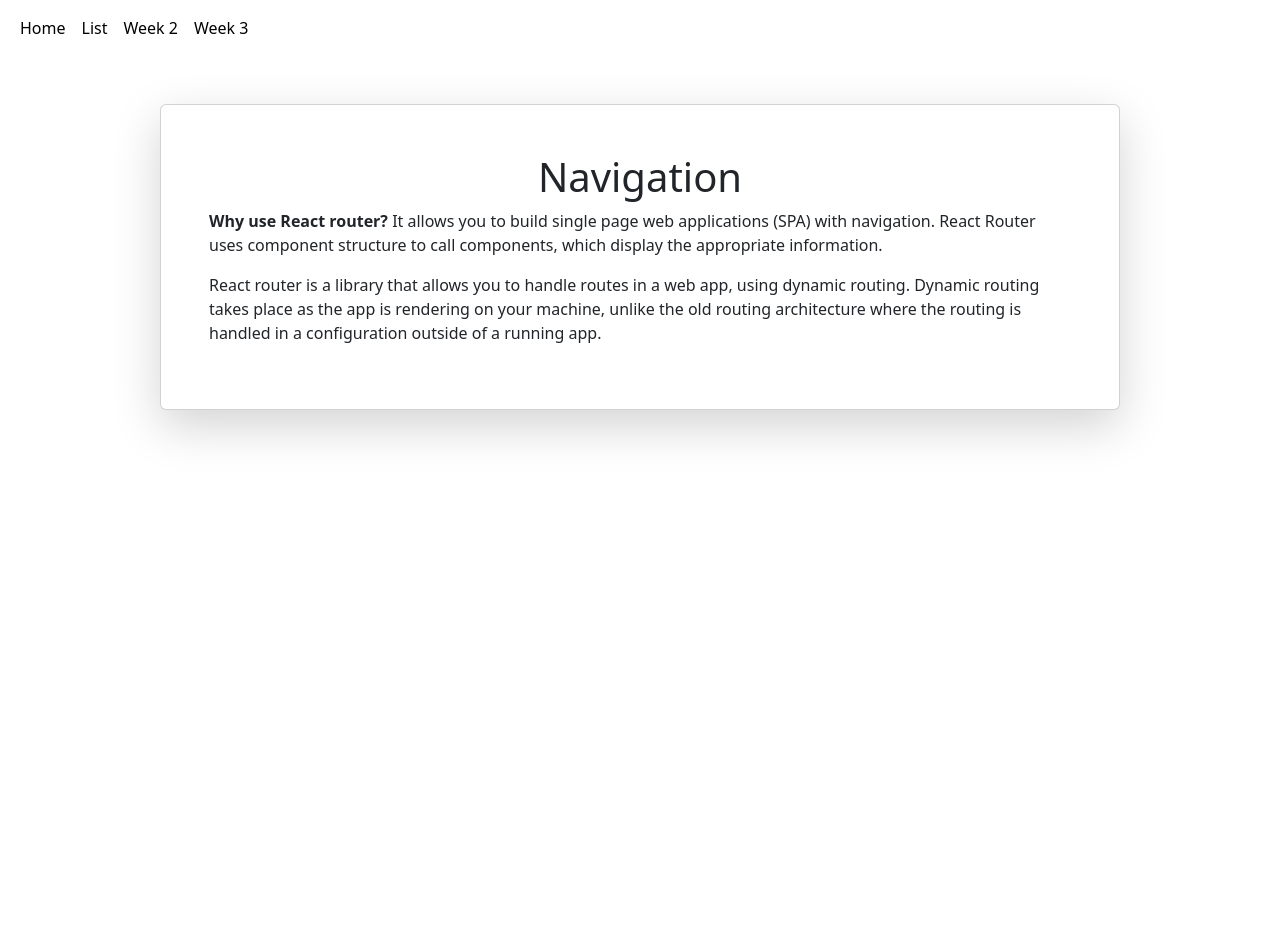
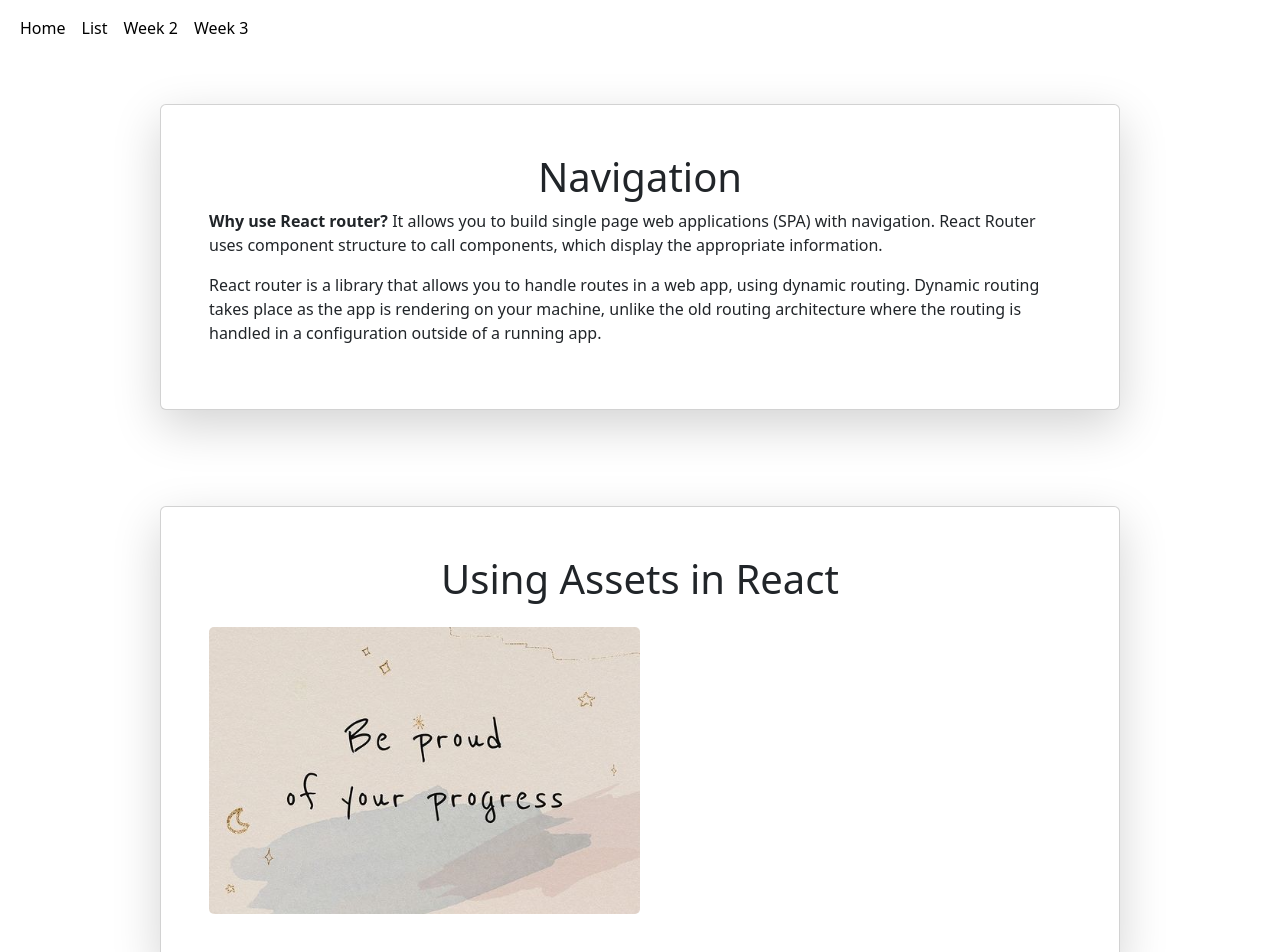
Before and after one commit to Tanushree227/starting_app, a React (Create React App) app: page /week-3 in a window 1280 px wide. Shown: the top 952 px of the page. Before the commit the page ends 800 px from the top, so only its background shows below. Built offline with nearby package versions, Linux system fonts and the light colour scheme.

Commit message:
using assets in react app

```diff
--- a/src/components/Week3.js
+++ b/src/components/Week3.js
@@ -1,14 +1,33 @@
 //Week3 Learning: Navigations and Routing
-import React from 'react'
+import React from "react";
+import bg1 from "./bg1.jpg";
 
 export default function Week3() {
   return (
-    <div className='d-flex justify-content-center'>
-    <div className='card shadow-lg m-5 p-5 w-75'>
-        <h1 className='card-title text-center'>Navigation</h1>
-        <p className='card-text'><strong>Why use React router?</strong> It allows you to build single page web applications (SPA) with navigation. React Router uses component structure to call components, which display the appropriate information.</p>
-        <p>React router is a library that allows you to handle routes in a web app, using dynamic routing. Dynamic routing takes place as the app is rendering on your machine, unlike the old routing architecture where the routing is handled in a configuration outside of a running app.</p>
+    <div>
+    <div className="d-flex justify-content-center align-content-center">
+      <div className=" card shadow-lg m-5 p-5 w-75">
+        <h1 className="card-title text-center">Navigation</h1>
+        <p className="card-text">
+          <strong>Why use React router?</strong> It allows you to build single
+          page web applications (SPA) with navigation. React Router uses
+          component structure to call components, which display the appropriate
+          information.
+        </p>
+        <p>
+          React router is a library that allows you to handle routes in a web
+          app, using dynamic routing. Dynamic routing takes place as the app is
+          rendering on your machine, unlike the old routing architecture where
+          the routing is handled in a configuration outside of a running app.
+        </p>
+      </div>
+      </div>
+      <div className="d-flex justify-content-center align-content-center">
+      <div className="card shadow-lg m-5 p-5 w-75">
+        <h1 className="card-title text-center">Using Assets in React</h1>
+        <img className="w-50 mt-3 card-img" src={bg1} alt="background pic" />
+      </div>
+      </div>
     </div>
-    </div>
-  )
+  );
 }
```
